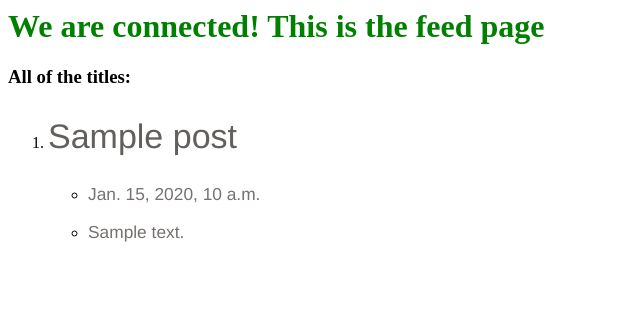
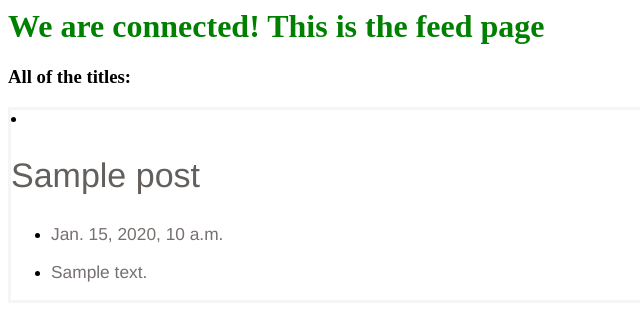
Before and after one commit to BobbyJoeSmith3/Sunlight-Community-Project, a Django app: template Ella/embedded_legistlative_alerts_widget/feed/templates/feed/feed_index.html in a window 1280 px wide. Shown: the top 321 px of the page, without its empty margins (0-640 px from the left). Run offline with Django 3.2, Linux system fonts and the light colour scheme; the template is opened without the code that fills it: most values are stand-ins (such as "Sample title", 1, 10 or a date in 2020).

Commit message:
Styled the border around all of the posts.

```diff
--- a/Ella/embedded_legistlative_alerts_widget/feed/static/feed_style.css
+++ b/Ella/embedded_legistlative_alerts_widget/feed/static/feed_style.css
@@ -16,3 +16,8 @@ p 	{
 	font-family: "Helvetica Neue";
 	font-size: 13pt;
 }
+
+/* Post border styling */
+.container	{
+	border: solid 3px #F5F6F3;
+}
--- a/Ella/embedded_legistlative_alerts_widget/feed/templates/feed/feed_index.html
+++ b/Ella/embedded_legistlative_alerts_widget/feed/templates/feed/feed_index.html
@@ -8,9 +8,10 @@
 <body>
 	<h1> We are connected! This is the feed page </h1>
 	<h3> All of the titles: </h3>
-	<ol>
 	<!-- display each title for all of the entries -->
 	{% for post in collection_data %}
+	<!-- The border around each post -->
+	<div class="container">
 	<li><h2> {{ post.title }} </h2></li>
 		<ul>
 			<!-- display publication date for all entries -->
@@ -19,8 +20,9 @@
 			<!-- turning off autoescape to execute embedded html -->
 			<li><p> {% autoescape off %} {{ post.description }} {% endautoescape %} <p></li>
 		</ul>
+	</div>
 	{% endfor %}
-	</ol>
+
 
 </body>
 </html>
```
Lines whose indentation alone changed are shown as unchanged.
